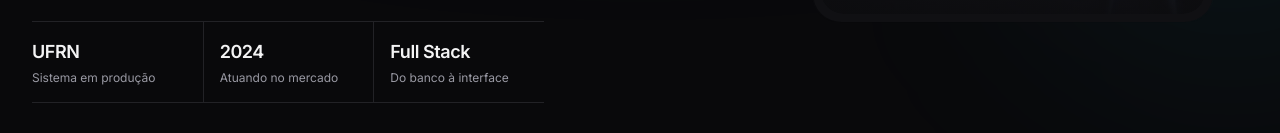
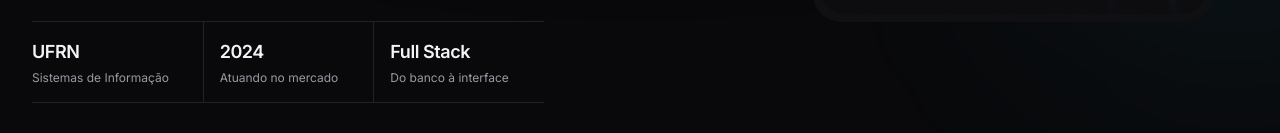
Before and after one commit to Diego-Axel/Axel-NewPortifolio, a React (Vite) app: page / in a window 1280 px wide. Shown: the part 667-800 px from the top of the page. Built offline with nearby package versions, Linux system fonts and the light colour scheme; the HTML template or start-up script is replaced by a standard one.

Commit message:
fix: destaque da UFRN indica o curso de Sistemas de Informação
Co-Authored-By: Claude Opus 5.5 <noreply@anthropic.com>
Claude-Session: https://claude.ai/code/session_01NhZoaXiT8Pf8D6oekYvixX

```diff
--- a/src/components/Hero.tsx
+++ b/src/components/Hero.tsx
@@ -8,7 +8,7 @@ import { socials } from "@/data/portfolio";
 const headline = ["Construo sistemas", "web que resolvem", "problemas reais."];
 
 const stats = [
-  { value: "UFRN", label: "Sistema em produção" },
+  { value: "UFRN", label: "Sistemas de Informação" },
   { value: "2024", label: "Atuando no mercado" },
   { value: "Full Stack", label: "Do banco à interface" },
 ];
```
